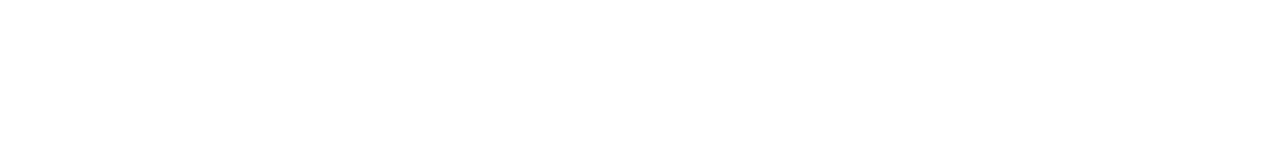
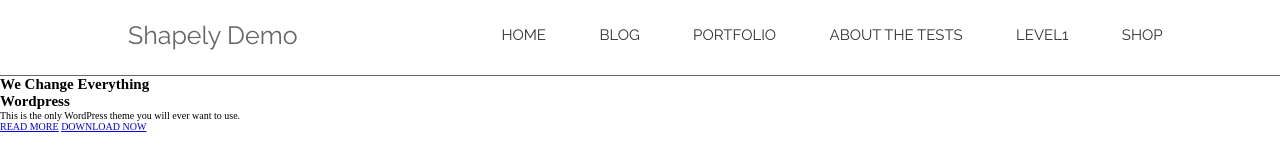
Before and after one commit to StephanPagel/css_flexbox_lvl3_1, a plain HTML site: page index.html in a window 1280 px wide. Drawn offline with Linux system fonts and the light colour scheme.

Commit message:
html finished

```diff
--- a/assets/css/style.css
+++ b/assets/css/style.css
@@ -0,0 +1,72 @@
+/* ====================
+        GENERAL
+==================== */
+
+@import url('https://fonts.googleapis.com/css2?family=Raleway:wght@100;200;300;400;500;600;700;800;900&display=swap');
+
+html {
+    font-size: 62.5%;
+}
+
+* {
+    padding: 0;
+    margin: 0;
+    box-sizing: border-box;
+}
+
+/* ====================
+        HEADER
+==================== */
+
+header {
+    height: 76px;
+    font-family: 'Raleway', sans-serif;
+    border-bottom: 1px solid #666;
+    border-bottom: 1px solid #666;
+}
+
+header nav {
+    display: flex;
+    justify-content: space-between;
+    align-self: center;
+}
+
+header nav>a {
+    align-self: center;
+    text-decoration: none;
+    font-size: 2.5rem;
+    color: #666;
+    margin: 20px 0 20px 10vw;
+}
+
+header nav>a:hover {
+    color: #333;
+}
+
+header nav ul {
+    display: flex;
+    width: 60%;
+    justify-content: space-evenly;
+    margin-right: 5vw;
+}
+
+header nav ul li {
+    list-style: none;
+    align-self: center;
+    font-size: 1.5rem;
+}
+
+header nav ul li a {
+    text-decoration: none;
+    color: #333;
+}
+
+header nav ul li a:hover {
+    color: #337ab7;
+}
+
+/* ====================
+        HERO SECTION
+==================== */
+
+main>section {}
--- a/index.html
+++ b/index.html
@@ -10,6 +10,30 @@
 </head>
 
 <body>
+    <header>
+        <nav>
+            <a href="#" class="logo">Shapely Demo</a>
+            <ul>
+                <li><a href="#home">HOME</a></li>
+                <li><a href="#blog">BLOG</a></li>
+                <li><a href="#portfolio">PORTFOLIO</a></li>
+                <li><a href="#About-the-tests">ABOUT THE TESTS</a></li>
+                <li><a href="#LEVEL1">LEVEL1 </a>
+                <li><a href="#SHOP">SHOP </a></li>
+            </ul>
+        </nav>
+    </header>
+    <main>
+        <section>
+            <h1>We Change Everything</h1>
+            <h1>Wordpress</h1>
+            <p>
+                This is the only WordPress theme you will ever want to use.
+            </p>
+            <a href="#">READ MORE</a>
+            <a href="#">DOWNLOAD NOW</a>
+        </section>
+    </main>
 
 </body>
 
```
